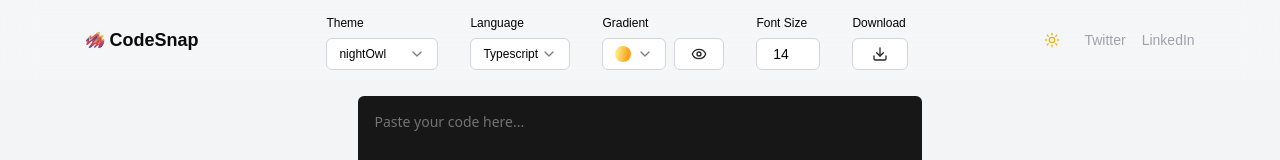
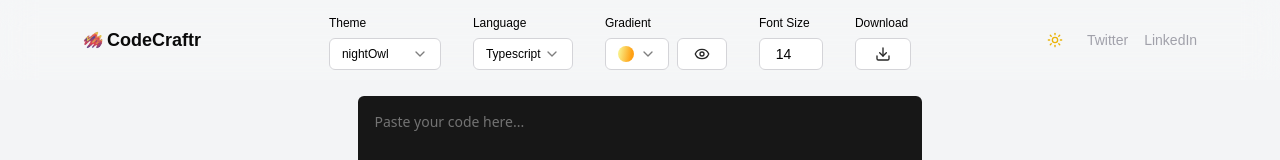
Before and after one commit to AmanShakya0018/codecraftr, a Next.js app: page / in a window 1280 px wide. Shown: the top 160 px of the page. Built offline with nearby package versions, Linux system fonts and the light colour scheme; a web font is replaced by a local one.

Commit message:
name changed

```diff
--- a/app/layout.tsx
+++ b/app/layout.tsx
@@ -10,7 +10,7 @@ const atma = Atma({
 
 
 export const metadata: Metadata = {
-  title: "CodeSnap - Generate Code Snippets",
+  title: "CodeCraftr - Generate Code Snippets",
   description: "Built with Passion by Aman",
 };
 
--- a/components/Fixedsection.tsx
+++ b/components/Fixedsection.tsx
@@ -1,5 +1,5 @@
 import React from 'react';
-import Codesnap from './codesnap';
+import CodeCraftr from './codecraftr';
 import Socials from './socials';
 import Sectioncontainer from './sectioncontainer';
 import Topcontainer from './topcontainer';
@@ -12,7 +12,7 @@ const FixedTopSection = ({ children }: FixedTopSectionProps) => {
   return (
     <Sectioncontainer>
       <Topcontainer>
-        <Codesnap />
+        <CodeCraftr />
         <div className="flex items-center gap-8 h-20 text-black ">
           {children}
         </div>
--- a/components/codesnap.tsx
+++ b/components/codecraftr.tsx
@@ -2,15 +2,15 @@ import Link from 'next/link'
 import Image from 'next/image'
 import React from 'react'
 
-const Codesnap = () => {
+const CodeCraftr = () => {
   return (
     <div className='flex items-center space-x-12'>
       <Link href="/" className="flex items-center space-x-1">
         <Image src="/logo.png" width={20} height={20} priority={false} alt="Logo" unoptimized={true} className="rounded-xl" />
-        <span className="text-lg font-semibold">CodeSnap</span>
+        <span className="text-lg font-semibold">CodeCraftr</span>
       </Link>
     </div>
   )
 }
 
-export default Codesnap
+export default CodeCraftr
--- a/constants/index.ts
+++ b/constants/index.ts
@@ -1,4 +1,4 @@
-export const filename = "codesnap.png";
+export const filename = "codecraftr.png";
 
 import {
   a11yDark,
--- a/package.json
+++ b/package.json
@@ -1,5 +1,5 @@
 {
-  "name": "codesnap",
+  "name": "codecraftr",
   "version": "0.1.0",
   "private": true,
   "scripts": {
```
Also changed, not shown: 2 other files (tests, documents, lock files or other folders).
